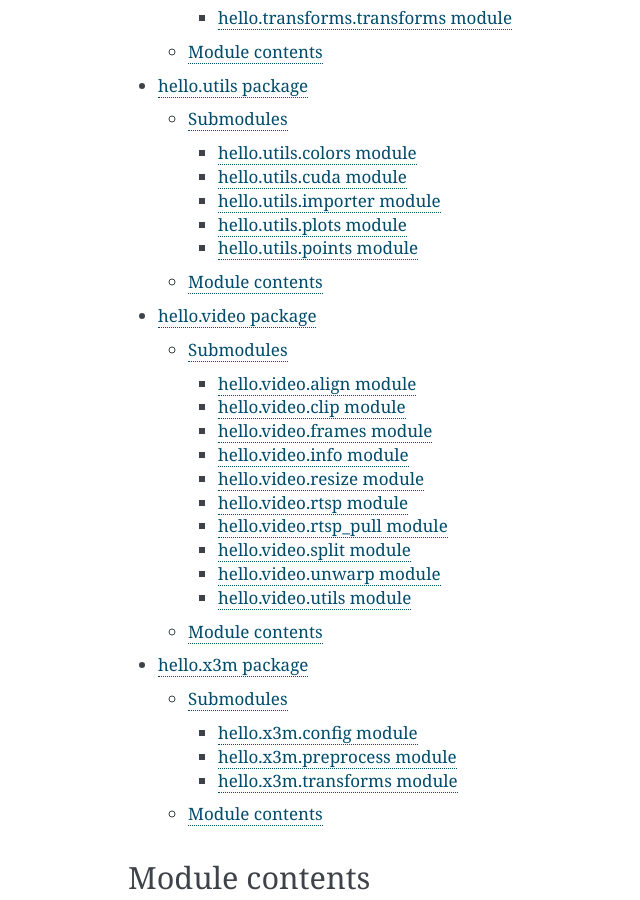
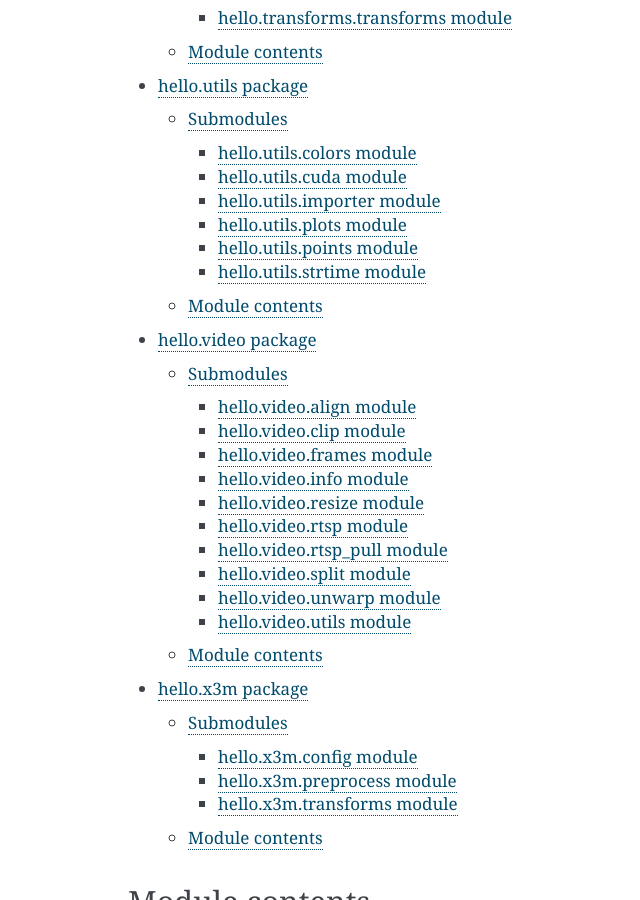
Before and after one commit to flystarhe/hello, a Sphinx documentation site: the page built from docs/source/hello.rst, in a window 1280 px wide and 900 px high, scrolled down 1727 px. Shown: the whole window, without its empty margins (292-932 px from the left). Built offline with Sphinx 7.4.7, drawn with Linux system fonts in a browser that asks for light colours.

Commit message:
sphinx-apidoc

```diff
--- a/docs/source/hello.utils.rst
+++ b/docs/source/hello.utils.rst
@@ -12,6 +12,7 @@ Submodules
    hello.utils.importer
    hello.utils.plots
    hello.utils.points
+   hello.utils.strtime
 
 Module contents
 ---------------
--- /dev/null
+++ b/docs/source/hello.utils.strtime.rst
@@ -0,0 +1,7 @@
+hello.utils.strtime module
+==========================
+
+.. automodule:: hello.utils.strtime
+   :members:
+   :undoc-members:
+   :show-inheritance:
```
